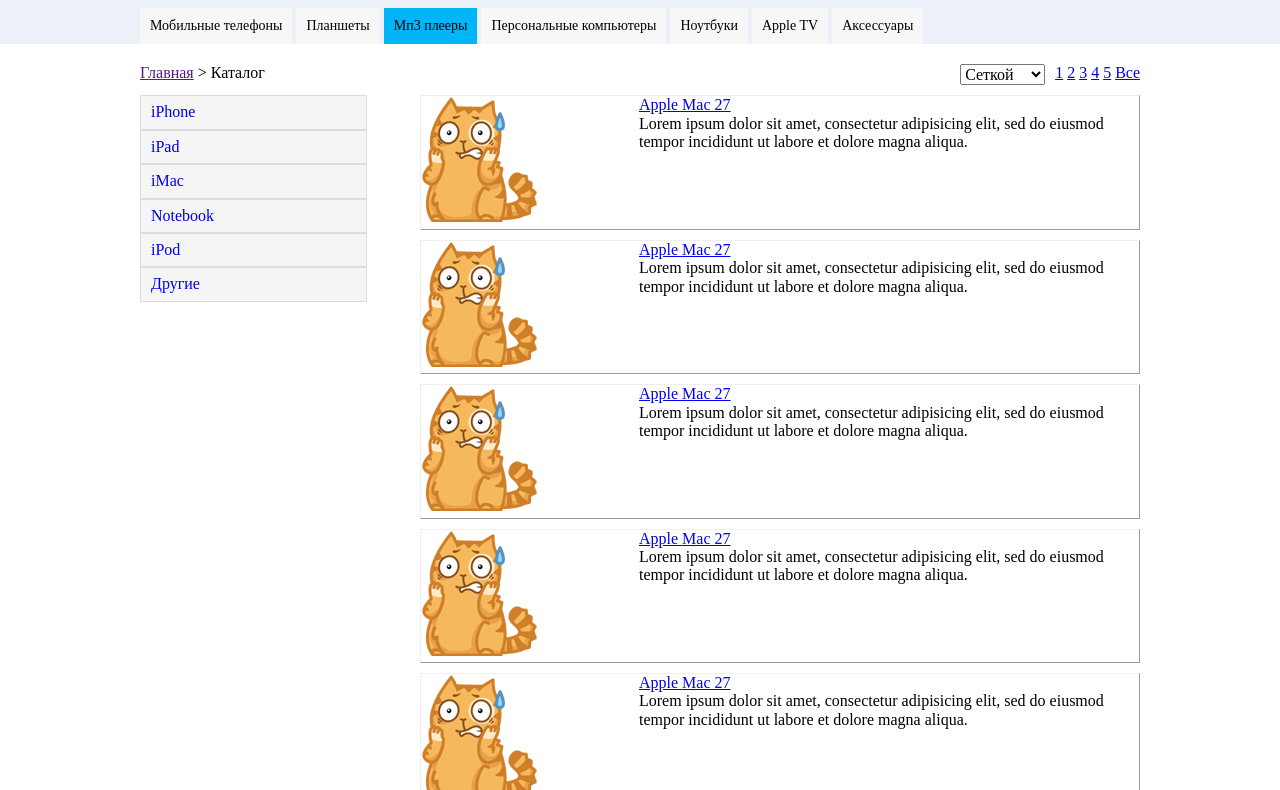
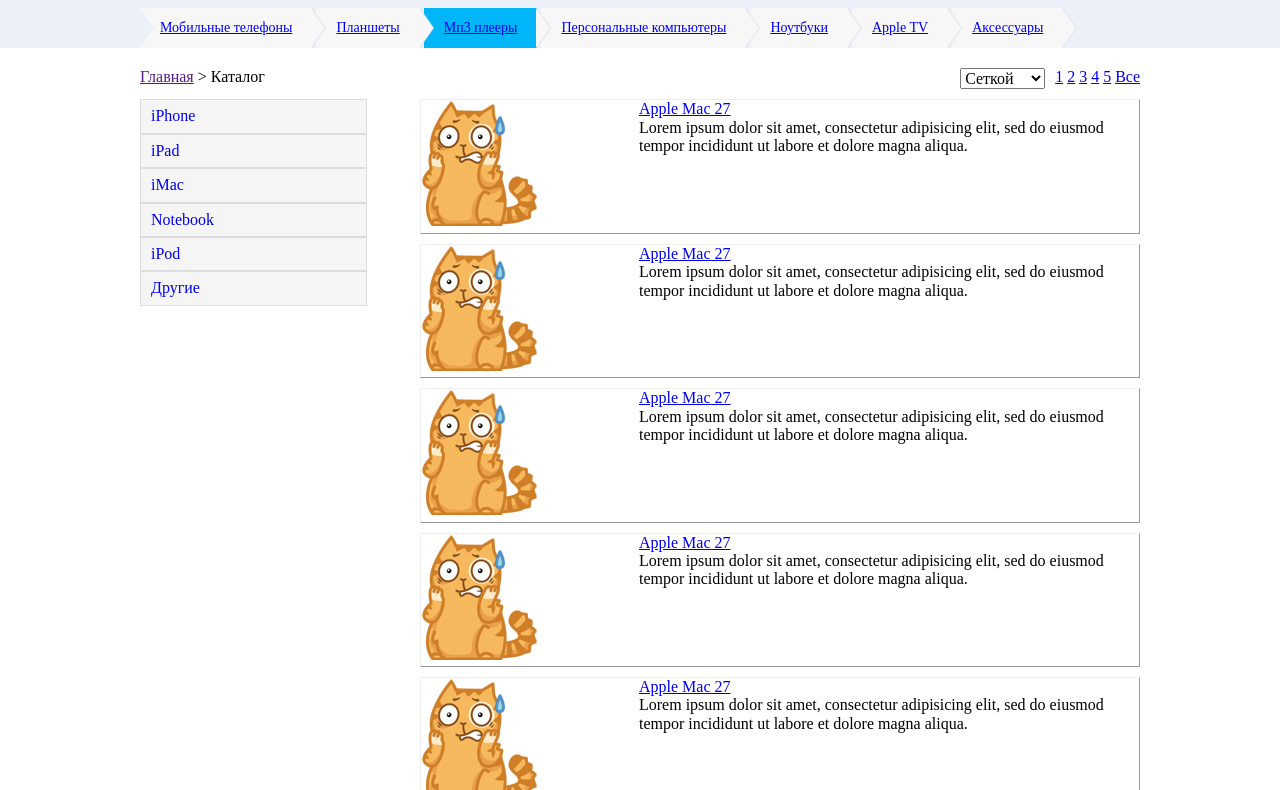
Before and after one commit to whiteleafenrir/hw2, a website: page app/index.html in a window 1280 px wide. Shown: the part 88-878 px from the top of the page. Drawn offline with nearby package versions, Linux system fonts and the light colour scheme.

Commit message:
general top menu

```diff
--- a/app/css/index.css
+++ b/app/css/index.css
@@ -63,11 +63,56 @@
 	padding:0;
 }
 .header-list__item{
-	padding: 10px 10px;
+	position: relative;
+	padding: 12px 20px;
 	display: inline-block;
 	background-color: #f7f7f7;
 	font-size: 14px;
 }
+.header-list__link:before{
+  border-left: 14px solid #F7F7F7;
+  z-index: 5;
+  margin-left: -1px;
+    content: '';
+  position: absolute;
+  top: 0;
+  left: 100%;
+  border-top: 20px solid transparent;
+  border-bottom: 20px solid transparent;
+  transition: all .3s linear;
+}
+.header-list__link:after{
+	border-left: 14px solid #D9E0EB;
+	z-index: 4;
+	content: '';
+	position: absolute;
+	top: 0;
+	left: 100%;
+	border-top: 20px solid transparent;
+	border-bottom: 20px solid transparent;
+	transition: all .3s linear;
+}
+.header-list__item:first-child:before{
+  top: 0;
+  border-left: 14px solid #ecf0f9;
+  z-index: 5;
+  margin-left: -1px;
+  content: '';
+  position: absolute;
+  left: 0;
+  border-top: 20px solid transparent;
+}
+.header-list__item:first-child:after{
+  top: 0;
+  border-left: 14px solid #ecf0f9;
+  border-bottom: 20px solid transparent;
+  content: '';
+  position: absolute;
+  left: 0;
+  border-top: 20px solid transparent;
+}
+
+
 .header-list__item:hover{
 	cursor: pointer;
 	background-color:#dce6f0;
--- a/app/index.html
+++ b/app/index.html
@@ -35,13 +35,13 @@
 				</div>
 				<div class="header__navigation">
 					<ul class="header__list">
-						<li class="header-list__item">Мобильные телефоны</li>
-						<li class="header-list__item">Планшеты</li>
-						<li class="header-list__item header-list__item_current">Мп3 плееры</li>
-						<li class="header-list__item">Персональные компьютеры</li>
-						<li class="header-list__item">Ноутбуки</li>
-						<li class="header-list__item">Apple TV</li>
-						<li class="header-list__item">Аксессуары</li>
+						<li class="header-list__item"><a href="#" class="header-list__link">Мобильные телефоны</a> </li>
+						<li class="header-list__item"><a href="#" class="header-list__link">Планшеты</a></li>
+						<li class="header-list__item header-list__item_current"><a href="#" class="header-list__link">Мп3 плееры</a></li>
+						<li class="header-list__item"><a href="#" class="header-list__link">Персональные компьютеры</a></li>
+						<li class="header-list__item"><a href="#" class="header-list__link">Ноутбуки</a></li>
+						<li class="header-list__item"><a href="#" class="header-list__link">Apple TV</a></li>
+						<li class="header-list__item"><a href="#" class="header-list__link">Аксессуары</a></li>
 					</ul>
 				</div>
 			</div>
```
